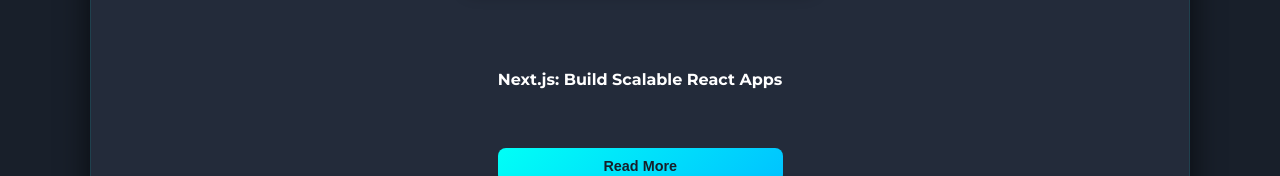
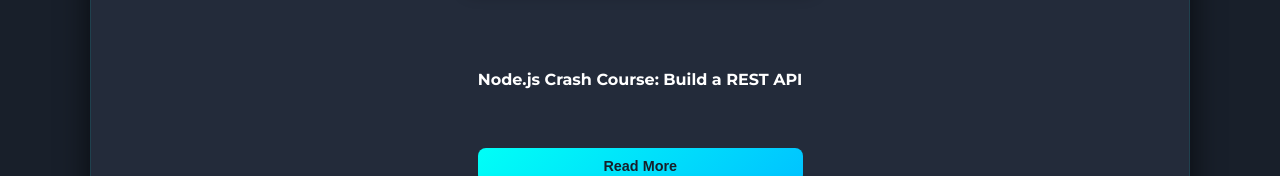
Before and after one commit to OmarELshemy98/website-portfolio, a Next.js app: page /certifications in a window 1280 px wide. Shown: the part 7167-7343 px from the top of the page. Built offline with nearby package versions, Linux system fonts and the light colour scheme.

Commit message:
add Node.js Crash Course: Build a REST API

```diff
--- a/data/certifications.ts
+++ b/data/certifications.ts
@@ -158,7 +158,7 @@
     subcategory: 'Next.js'
   },
   {
-    id: 'udemy-nextjs-react',
+    id: 'udemy-webdev-html-css-js',
     title: 'Web Development for Beginners: HTML, CSS & JavaScript',
     description: 'Mastered the core pillars of web development through a comprehensive hands-on program. Gained proficiency in structuring content with HTML, designing responsive layouts with CSS, and implementing dynamic client-side logic with JavaScript to build fully functional web applications.',
     image: '/images/certificates/udemy/web-development-for-beginners-html-css-javaScript.jpg',
@@ -166,16 +166,16 @@
     credentialId: 'UC-4bbdd991-afb6-4920-83e8-2d01fce2690e',
     credentialUrl: 'https://www.udemy.com/certificate/UC-4bbdd991-afb6-4920-83e8-2d01fce2690e',
     category: 'Udemy',
-    subcategory: 'React & Next.js'
+    subcategory: 'HTML & CSS'
   },
   {
     id: 'udemy-nextjs-scalable',
-    title: 'Next.js: Build Scalable React Apps',
-    description: 'This certificate confirms completion of the "Next.js: Build Scalable React Apps with Page and App Router" course on Udemy.',
-    image: '/images/udemy/next-js-build-scalable-react-apps-with-page-and-app-router.jpg',
-    issueDate: '',
-    credentialId: '',
-    credentialUrl: '',
+    title: 'Node.js Crash Course: Build a REST API',
+    description: 'Successfully completed an intensive crash course on building robust RESTful APIs using Node.js. Developed a deep understanding of server-side architecture, routing, and backend logic by building a production-ready API in a highly condensed timeframe.',
+    image: '/images/certificates/udemy/next-js-build-scalable-react-apps-with-page-and-app-router.jpg',
+    issueDate: 'february 2026',
+    credentialId: 'UC-50162445-48b2-40a4-90b3-4deabbe6cc69',
+    credentialUrl: 'https://www.udemy.com/certificate/UC-50162445-48b2-40a4-90b3-4deabbe6cc69',
     category: 'Udemy',
     subcategory: 'React & Next.js'
   },
```
Also changed, not shown: public/images/certificates/udemy/Node-js-crash-course-build-a-rest-api.jpg (added).
